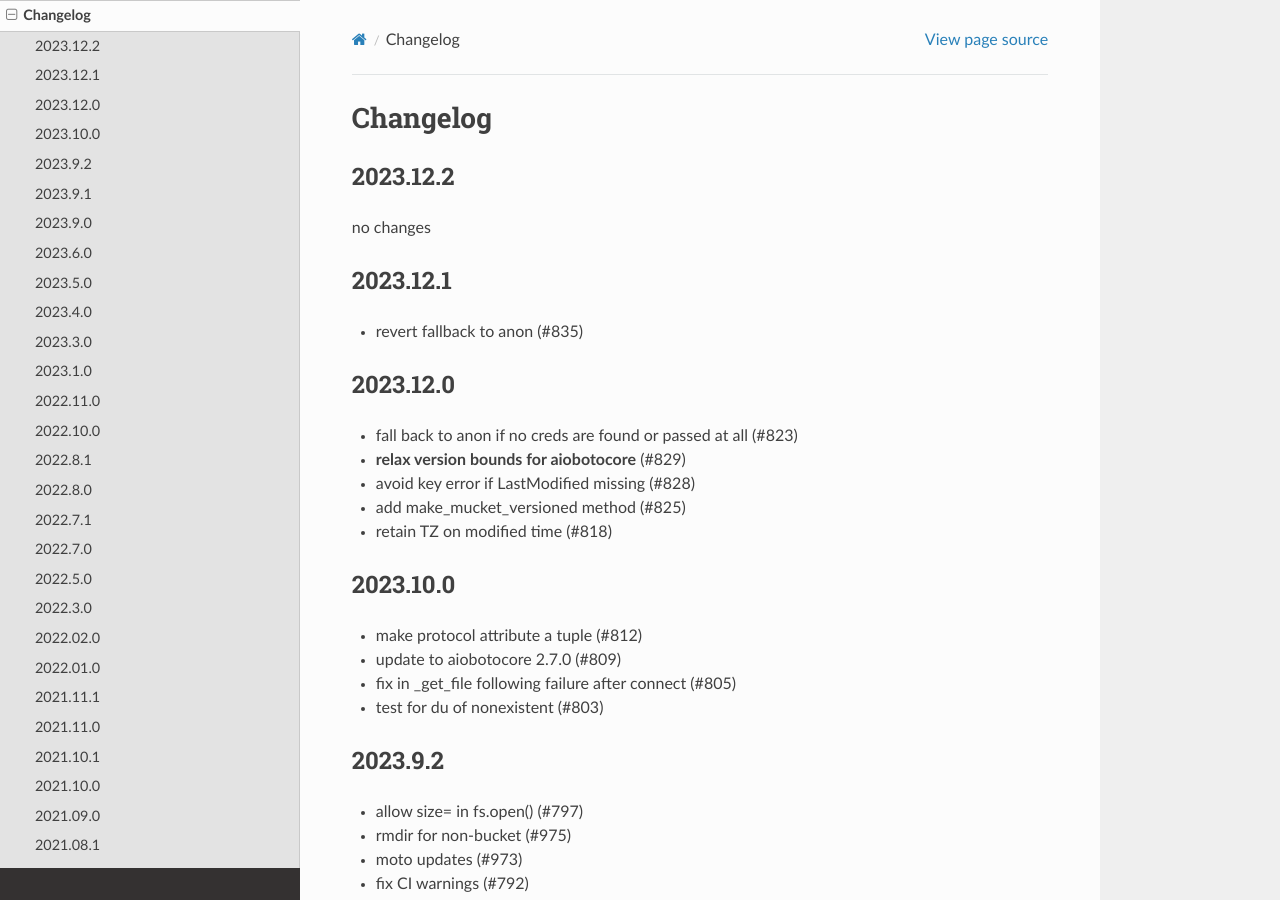
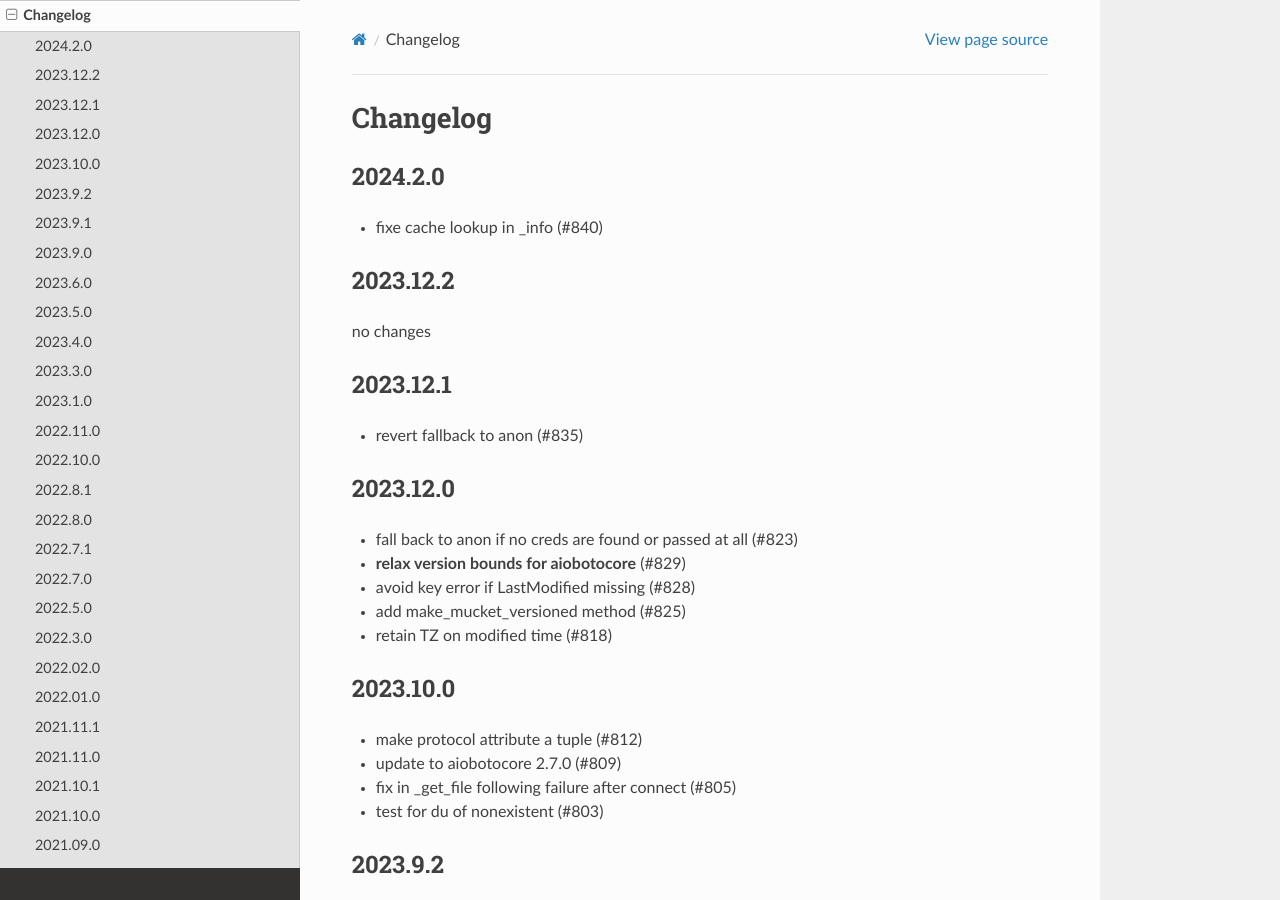
Before and after one commit to zarr-developers/s3fs, a Sphinx documentation site: the page built from docs/source/changelog.rst, in a window 1280 px wide and 900 px high. Built offline with Sphinx 7.4.7 and the Read the Docs theme 2.0.0, drawn with Linux system fonts in a browser that asks for light colours.

Commit message:
changelog (#846)
* changelog

* avoid new moto

```diff
--- a/docs/source/changelog.rst
+++ b/docs/source/changelog.rst
@@ -1,5 +1,10 @@
 Changelog
 =========
+
+2024.2.0
+--------
+
+- fixe cache lookup in _info (#840)
 
 2023.12.2
 ---------
--- a/requirements.txt
+++ b/requirements.txt
@@ -1,3 +1,3 @@
 aiobotocore>=2.5.4,<3.0.0
-fsspec==2023.12.2
+fsspec==2024.2.0
 aiohttp!=4.0.0a0, !=4.0.0a1
```
Also changed, not shown: 1 other file.
